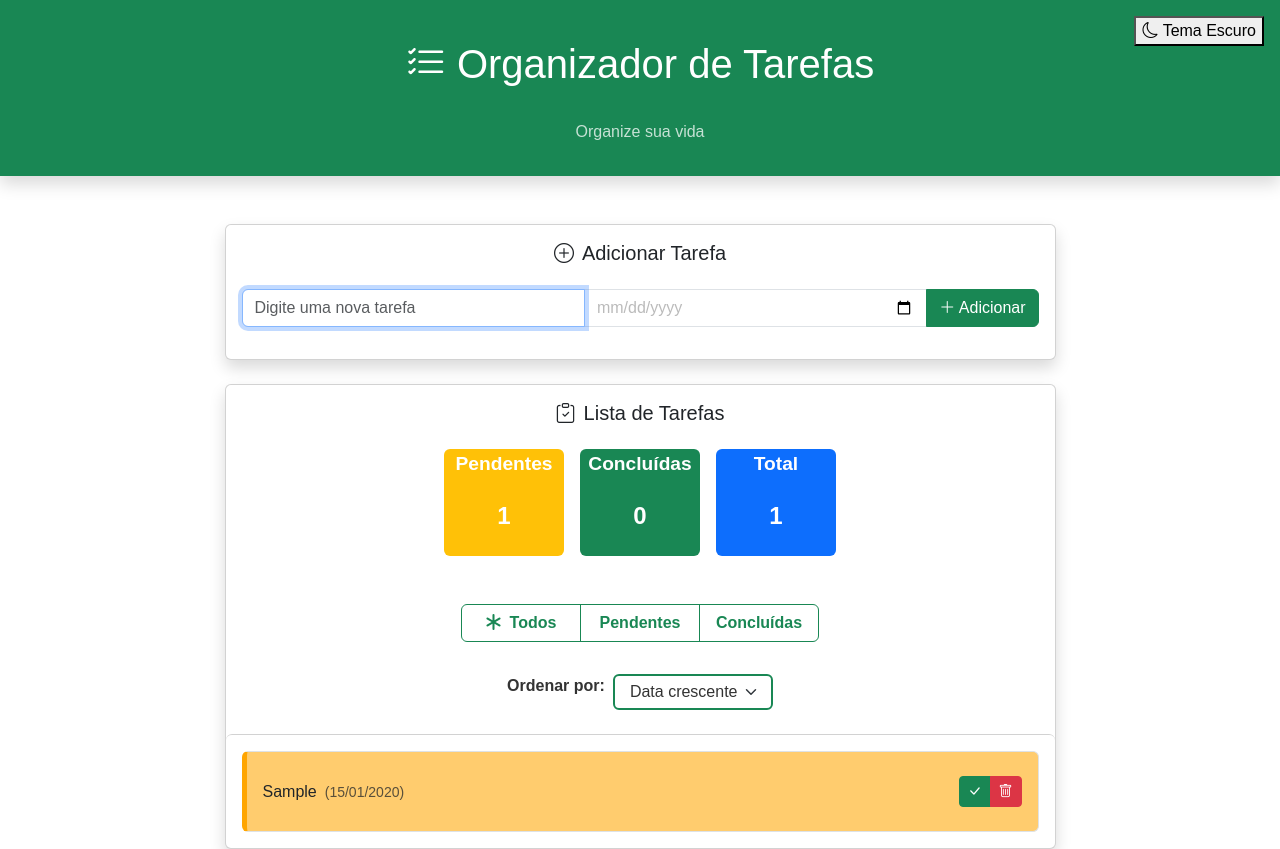
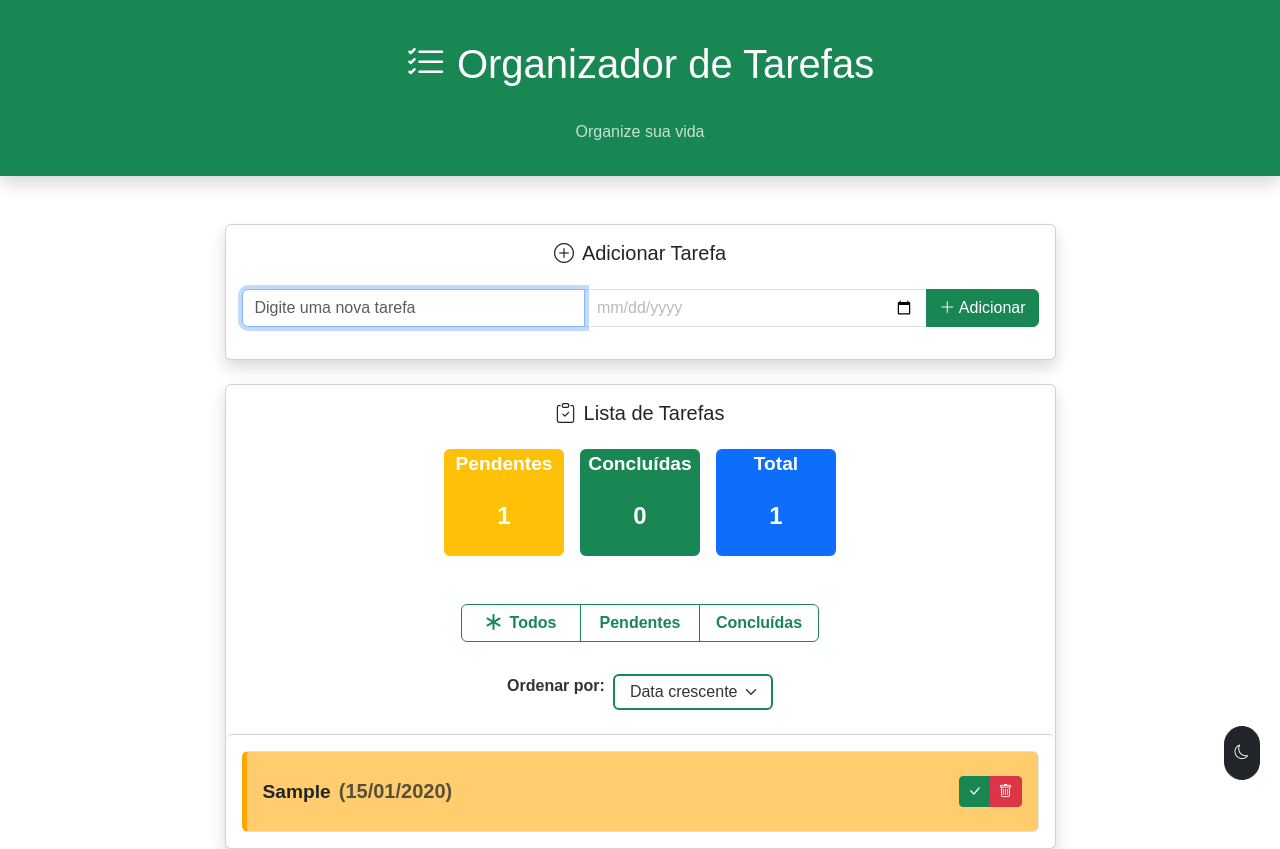
Before and after one commit to creativeezz/Lista-de-tarefas, a plain HTML site: page HTML/index.html in a window 1280 px wide. Both pictures are taken after typing "Sample", "2020-01-15" into the empty fields and a click on the button "Adicionar". Drawn offline with nearby package versions, Linux system fonts and the light colour scheme.

Commit message:
mudança no botao de tema

```diff
--- a/CSS/style.css
+++ b/CSS/style.css
@@ -148,3 +148,18 @@ body.dark .form-select#ordenarSelect option {
 body.dark .ordernar .form-label {
     color: #fff;
 }
+
+#mudarTema {
+    position: fixed;
+    bottom: 20px;
+    right: 20px;
+    z-index: 1000;
+    padding: 15px 10px;
+    font-size: 0.9rem;
+    border-radius: 50px;
+}
+
+span {
+    font-size: 1.2rem;
+    font-weight: bold;;
+}
--- a/HTML/index.html
+++ b/HTML/index.html
@@ -15,8 +15,8 @@
     <header class="text-center py-3 shadow bg-success">
         <h1 class="py-4 text-white"><i class="bi bi-list-check"></i> Organizador de Tarefas</h1>
         <p class="text-white opacity-75">Organize sua vida</p>
-        <button id="mudarTema" class="position-absolute top-0 end-0 m-3">
-        <i class="bi bi-moon"></i> Tema Escuro </button>
+        <button id="mudarTema" class="btn btn-dark">
+        <i class="bi bi-moon"></i></button>
 </button>
 
     </header>
@@ -80,7 +80,7 @@
                         </div>
                         <div class="list-group">
                             <ul class="list-group" id="taskList">
-                                <!-- Tarefas aqui -->
+                                <!-- tarefas aqui -->
                             </ul>
                         </div>
                     </div>
--- a/SCRIPT/script.js
+++ b/SCRIPT/script.js
@@ -44,7 +44,7 @@ document.addEventListener('DOMContentLoaded', function () {
 
         if (data) {
             const small = document.createElement('small');
-            small.className = 'text-muted ms-2';
+            small.className = 'text-muted fs-5 ms-2';
             small.textContent = `(${data.split('-').reverse().join('/')})`;
             span.appendChild(small);
         }
@@ -133,17 +133,21 @@ document.addEventListener('DOMContentLoaded', function () {
 
     if (localStorage.getItem('tema') === 'dark') {
         document.body.classList.add('dark');
-        mudarTema.innerHTML = '<i class="bi bi-sun"></i> Tema Claro';
+        mudarTema.innerHTML = '<i class="bi bi-sun"></i>';
     }
 
     mudarTema.addEventListener('click', function () {
         document.body.classList.toggle('dark');
         if (document.body.classList.contains('dark')) {
             localStorage.setItem('tema', 'dark');
-            mudarTema.innerHTML = '<i class="bi bi-sun"></i> Tema Claro';
+            mudarTema.innerHTML = '<i class="bi bi-sun"></i>';
+            mudarTema.classList.add('btn-light');
+            mudarTema.classList.remove('btn-dark');
         } else {
             localStorage.setItem('tema', 'light');
-            mudarTema.innerHTML = '<i class="bi bi-moon"></i> Tema Escuro';
+            mudarTema.innerHTML = '<i class="bi bi-moon"></i>';
+            mudarTema.classList.remove('btn-light');
+            mudarTema.classList.add('btn-dark');
         }
     });
 
```
